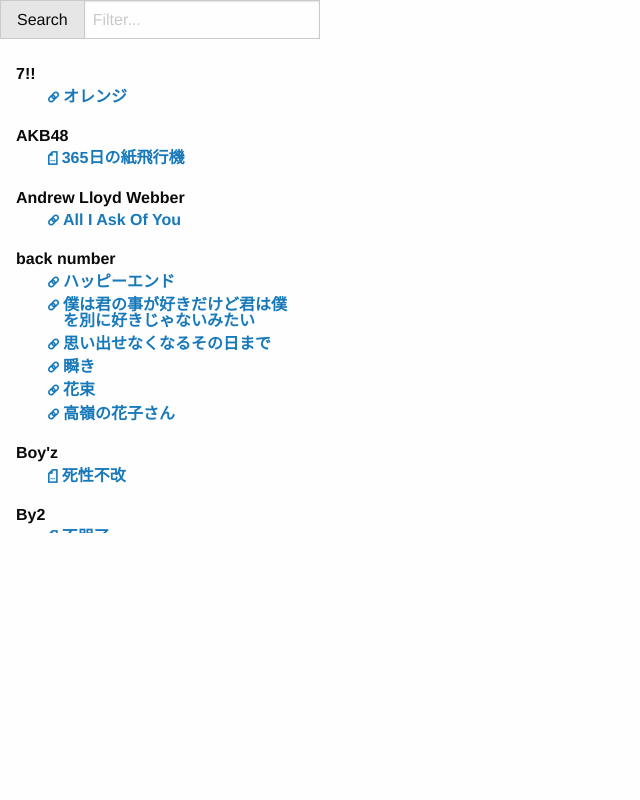
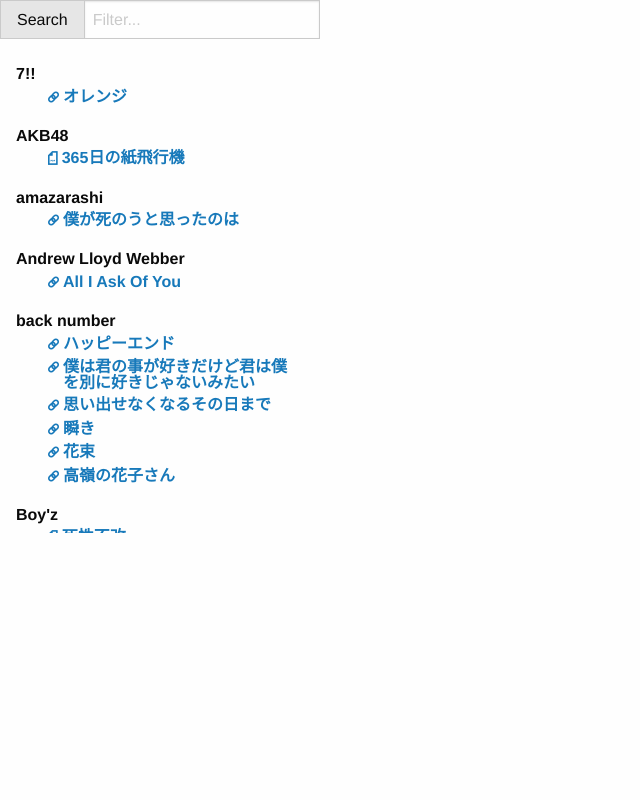
Before and after one commit to peterwongpp/peterwongpp.github.io, a plain HTML site: page index.htm in a window 1280 px wide. Shown: the whole page, without its empty margins (0-640 px from the left). Drawn offline with nearby package versions, Linux system fonts and the light colour scheme.

Commit message:
Add amazarashi - 僕が死のうと思ったのは.

```diff
--- a/index.htm
+++ b/index.htm
@@ -1504,6 +1504,9 @@
         "DISH": {
           "猫": {"path": "https://gakufu.gakki.me/m/index.php?p=RQ07358&k=m3#rp"},
         },
+        "amazarashi": {
+          "僕が死のうと思ったのは": {"path": "https://gakufu.gakki.me/m/index.php?p=N06934&k=#rp"},
+        },
       };
 
       function constructMainMenu(data) {
```
